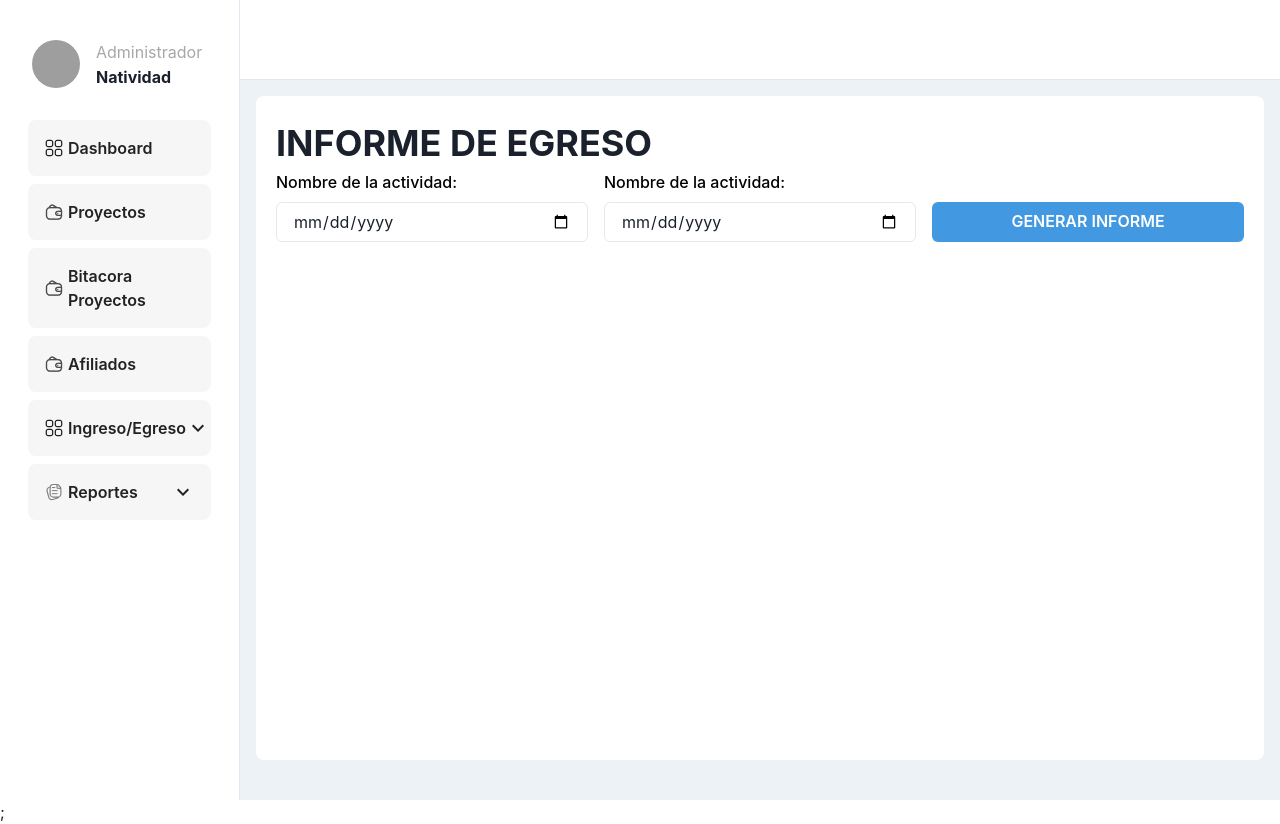
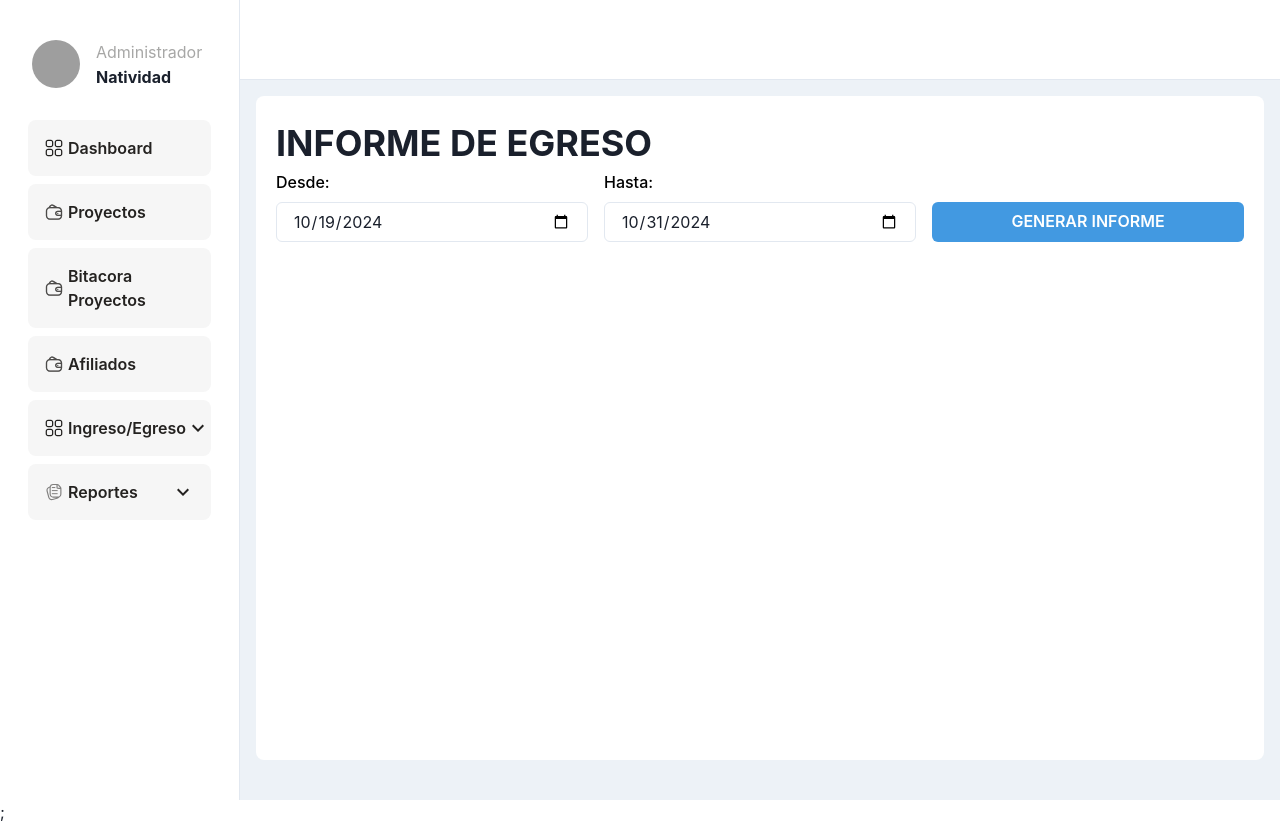
Before and after one commit to natividev/fe-system-income-egress, a Next.js app: page /reporte-egreso in a window 1280 px wide. Built offline with nearby package versions, Linux system fonts and the light colour scheme; grey boxes are pictures that could not be loaded.

Commit message:
feat: reporte aportaciones con fecha (#1)
* feat: reporte aportaciones con fecha

* chore: remove todo

* feat: utils date

```diff
--- a/src/components/ui/sidebarContent/SidebarContent.tsx
+++ b/src/components/ui/sidebarContent/SidebarContent.tsx
@@ -57,6 +57,10 @@ const LinkItems: Array<NavItems> = [
         label: "Reporte general",
         href: "/reporte-general",
       },
+      {
+        label: "Aportaciones por proyecto",
+        href: "/reporte-aportaciones",
+      }
     ],
   },
 ];
--- a/src/interface/interfaces.ts
+++ b/src/interface/interfaces.ts
@@ -80,8 +80,8 @@ export interface FormInputs {
 }
 
 export interface FormInputsInforme {
-  desde: "";
-  hasta: "";
+  desde: string;
+  hasta: string;
 }
 
 export interface FormInputsAfiliados {
--- /dev/null
+++ b/src/utils/Date/Date.ts
@@ -0,0 +1,10 @@
+export const obtenerFechaFormateada = (fecha: Date = new Date()) =>
+    fecha.toISOString().split("T")[0];
+
+  export const obtenerFinDeMes = (fecha: Date = new Date()) => {
+    const finDeMes = new Date(fecha.getFullYear(), fecha.getMonth() + 1, 0);
+    return obtenerFechaFormateada(finDeMes);
+  };
+
+  export const fechaActualFormat = obtenerFechaFormateada();
+  export const finDeMesFormat = obtenerFinDeMes();
--- a/src/view/GenerarInforme.tsx
+++ b/src/view/GenerarInforme.tsx
@@ -8,6 +8,7 @@ import {
   showAlertLoading,
   showAlertSuccess,
 } from "@/util/Alerts/Alerts";
+import { obtenerFechaFormateada, obtenerFinDeMes } from "@/utils/Date/Date";
 import {
   Button,
   Flex,
@@ -39,8 +40,8 @@ export default function GenerarInformes({ endpoint, title, btnTitle }: Props) {
 
   const { control, handleSubmit, reset, watch } = useForm<FormInputsInforme>({
     defaultValues: {
-      desde: "",
-      hasta: "",
+      desde: obtenerFechaFormateada(),
+      hasta: obtenerFinDeMes(),
     },
   });
 
@@ -87,9 +88,9 @@ export default function GenerarInformes({ endpoint, title, btnTitle }: Props) {
       </Text>
       <SimpleGrid columns={{ sm: 1, md: 12, lg: 12 }} spacing={4} mb={5}>
         <GridItem colSpan={{ sm: 1, md: 4, lg: 4 }}>
-          <FormControl id="firstName" isRequired>
+          <FormControl id="desde" isRequired>
             <InputController
-              label={"Nombre de la actividad:"}
+              label={"Desde:"}
               disabledInput={isLoadig}
               name="desde"
               type="date"
@@ -103,9 +104,9 @@ export default function GenerarInformes({ endpoint, title, btnTitle }: Props) {
           </FormControl>
         </GridItem>
         <GridItem colSpan={{ sm: 1, md: 4, lg: 4 }}>
-          <FormControl id="firstName" isRequired>
+          <FormControl id="hasta" isRequired>
             <InputController
-              label={"Nombre de la actividad:"}
+              label={"Hasta:"}
               disabledInput={isLoadig}
               name="hasta"
               type="date"
```
Also changed, not shown: src/app/(reportes)/reporte-aportaciones/page.tsx (added, +11 -0 lines), src/view/RegisterFormControl.tsx (+5 -4 lines).
